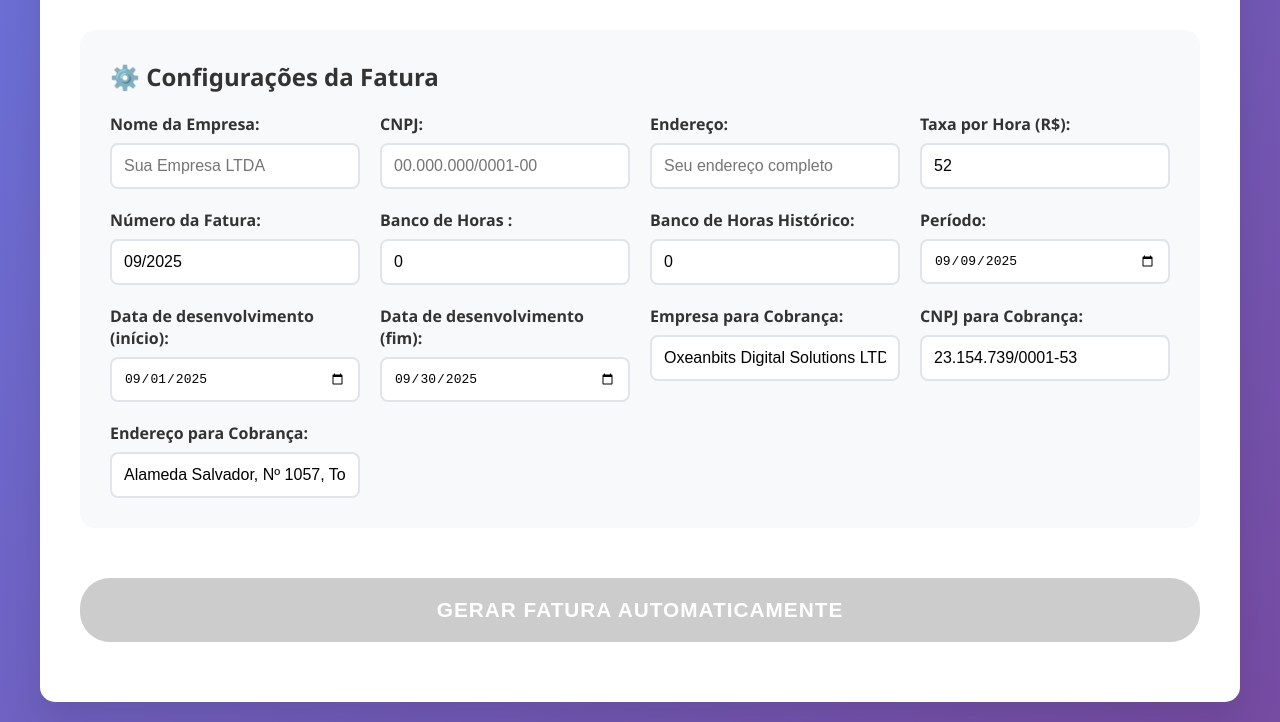
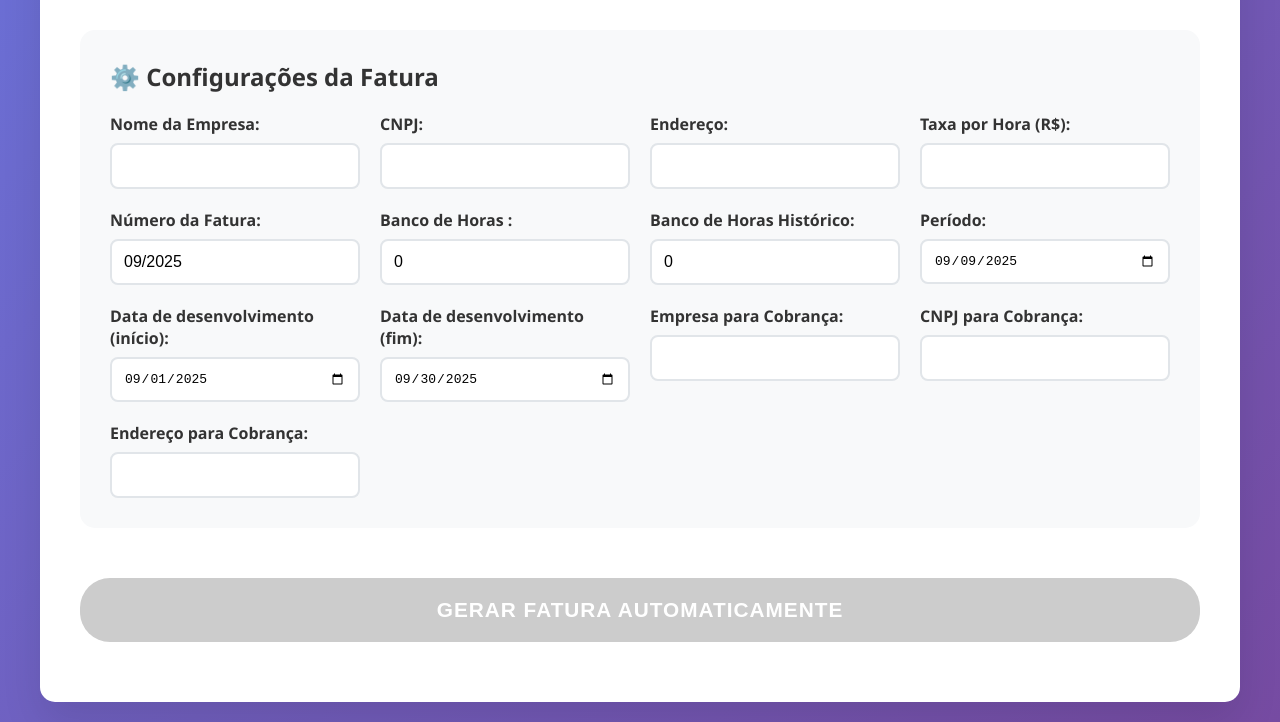
Before and after one commit to GiuseppeXD/invoice-generator, a plain HTML site: page invoice.html in a window 1280 px wide. Shown: the part 910-1632 px from the top of the page. Drawn offline with Linux system fonts and the light colour scheme.

Commit message:
remove placeholders

```diff
--- a/invoice.html
+++ b/invoice.html
@@ -419,31 +419,31 @@
                 <div class="settings-grid">
                     <div class="setting-group">
                         <label for="companyName">Nome da Empresa:</label>
-                        <input type="text" id="companyName" placeholder="Sua Empresa LTDA" value="">
+                        <input type="text" id="companyName" value="">
                     </div>
                     <div class="setting-group">
                         <label for="companyCNPJ">CNPJ:</label>
-                        <input type="text" id="companyCNPJ" placeholder="00.000.000/0001-00" value="">
+                        <input type="text" id="companyCNPJ" value="">
                     </div>
                     <div class="setting-group">
                         <label for="companyAddress">Endereço:</label>
-                        <input type="text" id="companyAddress" placeholder="Seu endereço completo" value="">
+                        <input type="text" id="companyAddress" value="">
                     </div>
                     <div class="setting-group">
                         <label for="hourlyRate">Taxa por Hora (R$):</label>
-                        <input type="number" id="hourlyRate" placeholder="52" value="52" step="0.01">
+                        <input type="number" id="hourlyRate" value="" step="0.01">
                     </div>
                     <div class="setting-group">
                         <label for="invoiceNumber">Número da Fatura:</label>
-                        <input type="text" id="invoiceNumber" placeholder="001/2025" value="">
+                        <input type="text" id="invoiceNumber" value="">
                     </div>
                     <div class="setting-group">
                         <label for="bankHours">Banco de Horas :</label>
-                        <input type="number" id="bankHours" placeholder="0" value="0" step="0.1">
+                        <input type="number" id="bankHours" value="0" step="0.1">
                     </div>
                     <div class="setting-group">
                         <label for="bankHoursHistory">Banco de Horas Histórico:</label>
-                        <input type="number" id="bankHoursHistory" placeholder="0" value="0" step="0.1">
+                        <input type="number" id="bankHoursHistory" value="0" step="0.1">
                     </div>
                     <div class="setting-group">
                         <label for="invoicePeriod">Período:</label>
@@ -459,15 +459,15 @@
                     </div>
                     <div class="setting-group">
                         <label for="billingCompanyName">Empresa para Cobrança:</label>
-                        <input type="text" id="billingCompanyName" placeholder="Oxeanbits Digital Solutions LTDA" value="Oxeanbits Digital Solutions LTDA">
+                        <input type="text" id="billingCompanyName" value="">
                     </div>
                     <div class="setting-group">
                         <label for="billingCompanyCNPJ">CNPJ para Cobrança:</label>
-                        <input type="text" id="billingCompanyCNPJ" placeholder="23.154.739/0001-53" value="23.154.739/0001-53">
+                        <input type="text" id="billingCompanyCNPJ" value="">
                     </div>
                     <div class="setting-group">
                         <label for="billingCompanyAddress">Endereço para Cobrança:</label>
-                        <input type="text" id="billingCompanyAddress" placeholder="Alameda Salvador, Nº 1057, Torre América, Salvador Shopping Business" value="Alameda Salvador, Nº 1057, Torre América, Salvador Shopping Business">
+                        <input type="text" id="billingCompanyAddress" value="">
                     </div>
                 </div>
             </div>
@@ -730,7 +730,7 @@
             const companyCNPJ = document.getElementById('companyCNPJ').value || '[Seu CNPJ]';
             const companyAddress = document.getElementById('companyAddress').value || '[Seu Endereço]';
             const invoiceNumber = document.getElementById('invoiceNumber').value || '001/2025';
-            const hourlyRate = parseFloat(document.getElementById('hourlyRate').value) || 52;
+            const hourlyRate = parseFloat(document.getElementById('hourlyRate').value) || 50;
             const bankHours = parseFloat(document.getElementById('bankHours').value) || 0; // Hours to subtract
             const bankHoursHistory = parseFloat(document.getElementById('bankHoursHistory').value) || 0; // Historical hours to display
 
```
